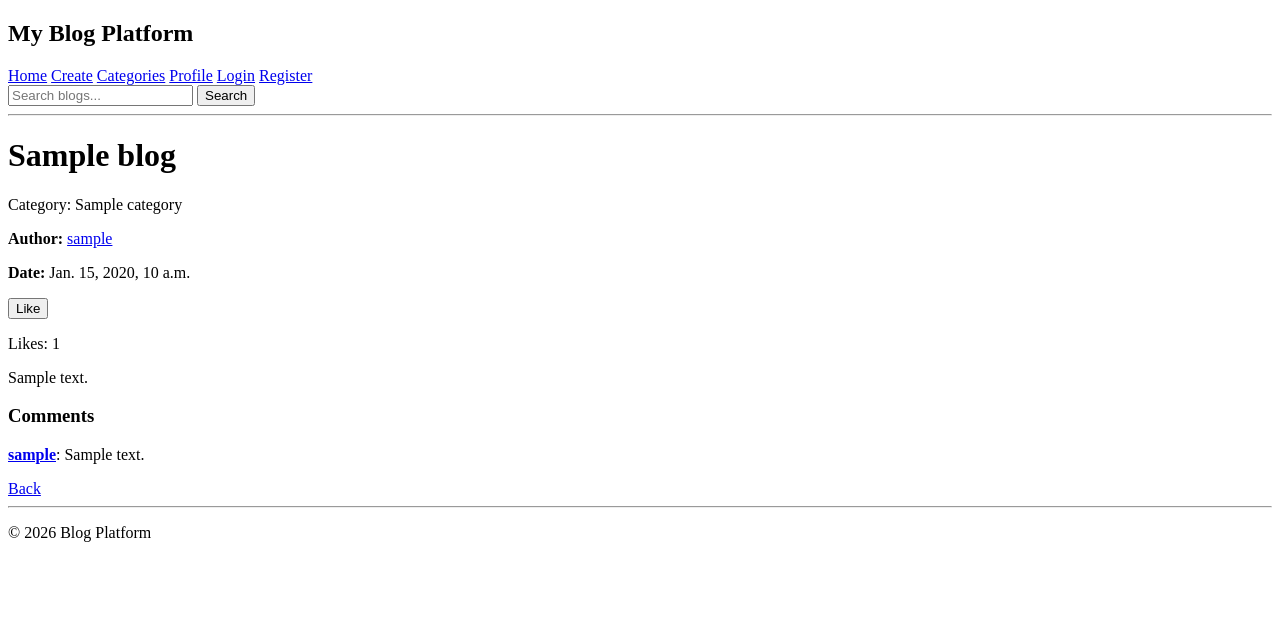
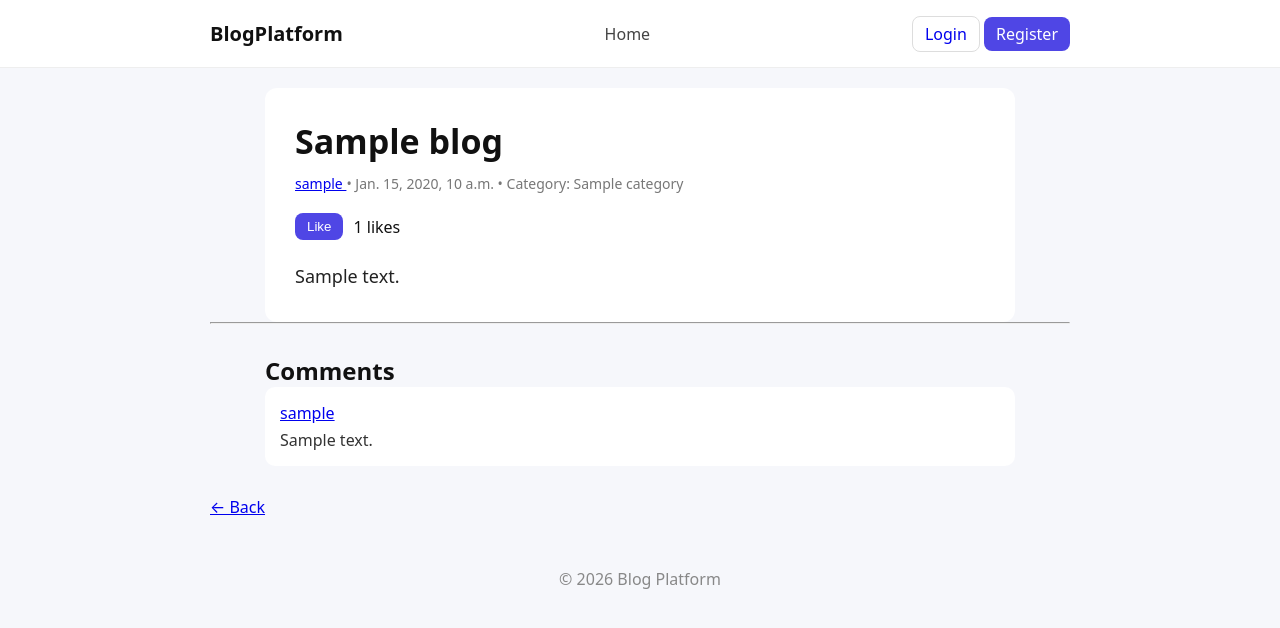
Before and after one commit to Bobur-Boboyev/django-blog-site, a Django app: template templates/blogs/blog_detail.html in a window 1280 px wide. Shown: the top 628 px of the page. Run offline with Django 5.2, Linux system fonts and the light colour scheme; the template is opened without the code that fills it: most values are stand-ins (such as "Sample title", 1, 10 or a date in 2020).

Commit message:
Refactor user profile creation and enhance templates with improved styling and structure
Co-authored-by: Copilot <copilot@github.com>

```diff
--- a/apps/users/views.py
+++ b/apps/users/views.py
@@ -5,6 +5,7 @@ from django.shortcuts import render, redirect
 from django.contrib.auth import login
 
 from apps.core.models import Notification
+from apps.users.models import Profile
 from .forms import ProfileForm, RegisterForm
 
 
@@ -14,6 +15,7 @@ def register_view(request):
         form = RegisterForm(request.POST)
         if form.is_valid():
             user = form.save()
+            Profile.objects.create(user=user)
             login(request, user)
             return redirect('blog-list')
     else:
--- /dev/null
+++ b/static/css/base.css
@@ -0,0 +1,250 @@
+* {
+    margin: 0;
+    padding: 0;
+    box-sizing: border-box;
+}
+
+body {
+    font-family: system-ui, -apple-system, sans-serif;
+    background: #f6f7fb;
+    color: #111;
+}
+
+.container {
+    max-width: 900px;
+    margin: auto;
+    padding: 20px;
+}
+
+.navbar {
+    background: white;
+    border-bottom: 1px solid #eee;
+}
+
+.nav-wrapper {
+    display: flex;
+    justify-content: space-between;
+    align-items: center;
+}
+
+.logo {
+    font-weight: bold;
+    font-size: 20px;
+    text-decoration: none;
+    color: #111;
+}
+
+.nav-links a {
+    margin: 0 10px;
+    text-decoration: none;
+    color: #444;
+}
+
+.btn {
+    padding: 6px 12px;
+    border-radius: 8px;
+    border: 1px solid #ddd;
+    text-decoration: none;
+    cursor: pointer;
+    background: white;
+}
+
+.btn-primary {
+    background: #4f46e5;
+    color: white;
+    border: none;
+}
+
+.btn-danger {
+    background: #ef4444;
+    color: white;
+    border: none;
+}
+
+.card {
+    background: white;
+    padding: 18px;
+    border-radius: 12px;
+    margin-bottom: 15px;
+    box-shadow: 0 2px 10px rgba(0,0,0,0.05);
+}
+
+.card h2 {
+    margin-bottom: 6px;
+}
+
+.card a {
+    text-decoration: none;
+    color: #111;
+}
+
+.card a:hover {
+    color: #4f46e5;
+}
+
+.card p {
+    color: #555;
+    line-height: 1.6;
+}
+
+.footer {
+    text-align: center;
+    padding: 30px;
+    color: #888;
+}
+
+.article {
+    max-width: 750px;
+    margin: auto;
+    background: white;
+    padding: 30px;
+    border-radius: 12px;
+}
+
+.article-title {
+    font-size: 34px;
+    margin-bottom: 10px;
+}
+
+.article-meta {
+    color: #777;
+    font-size: 14px;
+    margin-bottom: 20px;
+}
+
+.article-actions {
+    display: flex;
+    gap: 10px;
+    align-items: center;
+    margin-bottom: 20px;
+    flex-wrap: wrap;
+}
+
+.article-content {
+    font-size: 18px;
+    line-height: 1.8;
+    color: #222;
+}
+
+.comments {
+    max-width: 750px;
+    margin: 30px auto;
+}
+
+.comment {
+    background: #fff;
+    padding: 15px;
+    border-radius: 10px;
+    margin-bottom: 10px;
+}
+
+.comment-body {
+    margin-top: 5px;
+    color: #333;
+}
+
+.comment-form textarea {
+    width: 100%;
+    height: 80px;
+    padding: 10px;
+    margin-top: 10px;
+}
+
+.profile {
+    display: flex;
+    gap: 30px;
+    max-width: 1000px;
+    margin: auto;
+}
+
+.profile-sidebar {
+    width: 280px;
+    background: white;
+    padding: 20px;
+    border-radius: 12px;
+    height: fit-content;
+}
+
+.avatar {
+    width: 100px;
+    height: 100px;
+    border-radius: 50%;
+    object-fit: cover;
+}
+
+.placeholder {
+    background: #ddd;
+}
+
+.stats {
+    margin: 15px 0;
+    display: flex;
+    justify-content: space-between;
+    font-size: 14px;
+}
+
+.profile-posts {
+    flex: 1;
+}
+
+.card {
+    background: white;
+    padding: 15px;
+    border-radius: 10px;
+    margin-bottom: 15px;
+}
+
+.feed {
+    max-width: 700px;
+    margin: auto;
+}
+
+.page-title {
+    margin-bottom: 20px;
+}
+
+.post-card {
+    background: white;
+    padding: 18px;
+    border-radius: 12px;
+    margin-bottom: 15px;
+    box-shadow: 0 2px 10px rgba(0,0,0,0.05);
+}
+
+.post-header {
+    font-size: 13px;
+    color: #777;
+    margin-bottom: 10px;
+}
+
+.user-link {
+    font-weight: bold;
+    text-decoration: none;
+    color: #333;
+}
+
+.dot {
+    margin: 0 6px;
+}
+
+.post-body h2 {
+    font-size: 20px;
+    margin-bottom: 8px;
+}
+
+.post-body a {
+    text-decoration: none;
+    color: #111;
+}
+
+.post-actions {
+    display: flex;
+    gap: 10px;
+    align-items: center;
+    margin-top: 12px;
+}
+
+.likes {
+    font-size: 14px;
+    color: #666;
+}
--- a/templates/base.html
+++ b/templates/base.html
@@ -1,55 +1,56 @@
+{% load static %}
 <!DOCTYPE html>
 <html lang="en">
 <head>
     <meta charset="UTF-8">
     <title>Django Blog</title>
+    <link rel="stylesheet" href="{% static 'css/base.css' %}">
 </head>
+
 <body>
 
-    <header>
-        <h2>My Blog Platform</h2>
+<header class="navbar">
+    <div class="container nav-wrapper">
 
-        <nav>
+        <a class="logo" href="/">BlogPlatform</a>
+
+        <nav class="nav-links">
             <a href="/">Home</a>
+
             {% if user.is_authenticated %}
                 <a href="/feed/">Feed</a>
                 <a href="/notifications/">Notifications</a>
+                <a href="/categories/">Categories</a>
+                <a href="{% url 'liked-blogs' %}">Liked</a>
+                <a href="{% url 'profile' user.username %}">Profile</a>
             {% endif %}
+        </nav>
 
-            <a href="/create/">Create</a>
-            <a href="/categories/">Categories</a>
-            <a href="{% url 'profile' user.username %}">Profile</a>
+        <div class="auth-section">
+            {% if user.is_authenticated %}
+                <span class="user">Hi, {{ user.username }}</span>
 
-            {% if user.is_authenticated %}
-                <span>Hi, {{ user.username }}</span>
-
-                <form method="POST" action="{% url 'logout' %}" style="display:inline;">
+                <form method="POST" action="{% url 'logout' %}">
                     {% csrf_token %}
-                    <button type="submit">Logout</button>
+                    <button class="btn btn-danger">Logout</button>
                 </form>
 
             {% else %}
-                <a href="/login/">Login</a>
-                <a href="/users/register/">Register</a>
+                <a class="btn" href="/login/">Login</a>
+                <a class="btn btn-primary" href="/users/register/">Register</a>
             {% endif %}
-            <form method="GET" action="/">
-                <input type="text" name="q" placeholder="Search blogs...">
-            <button type="submit">Search</button>
-</form>
-        </nav>
+        </div>
 
-        <hr>
-    </header>
+    </div>
+</header>
 
-    <main>
-        {% block content %}
-        {% endblock content %}
-    </main>
+<main class="container content">
+    {% block content %}{% endblock %}
+</main>
 
-    <footer>
-        <hr>
-        <p>© 2026 Blog Platform</p>
-    </footer>
+<footer class="footer">
+    <p>© 2026 Blog Platform</p>
+</footer>
 
 </body>
 </html>
--- a/templates/blogs/blog_detail.html
+++ b/templates/blogs/blog_detail.html
@@ -2,68 +2,106 @@
 
 {% block content %}
 
-<h1>{{ blog.title }}</h1>
+<article class="article">
+
+    <!-- HEADER -->
+    <header class="article-header">
+
+        <h1 class="article-title">{{ blog.title }}</h1>
+
+        <div class="article-meta">
+            <a href="{% url 'profile' blog.author.username %}">
+                {{ blog.author.username }}
+            </a>
+            •
+            <span>{{ blog.created_at }}</span>
+            •
+            <span>Category: {{ blog.category.name }}</span>
+        </div>
+
+    </header>
+
+    <!-- ACTIONS -->
+    <div class="article-actions">
 
         {% if user == blog.author %}
 
-    <a href="{% url 'blog-edit' blog.id %}">Edit</a>
+            <a class="btn" href="{% url 'blog-edit' blog.id %}">Edit</a>
 
             <form method="POST" action="{% url 'blog-delete' blog.id %}" style="display:inline;">
                 {% csrf_token %}
-        <button type="submit">Delete</button>
+                <button class="btn btn-danger">Delete</button>
             </form>
 
         {% endif %}
-
-<p>Category: {{ blog.category.name }}</p>
-
-<p><b>Author:</b>
-    <a href="{% url 'profile' blog.author.username %}">
-    {{ blog.author.username }}</a>
-</p>
-
-<p><b>Date:</b> {{ blog.created_at }}</p>
 
         <form method="POST" action="{% url 'like-blog' blog.id %}">
             {% csrf_token %}
 
             {% if request.user in blog.likes.all %}
-        <button type="submit">Unlike</button>
+                <button class="btn">Unlike</button>
             {% else %}
-        <button type="submit">Like</button>
+                <button class="btn btn-primary">Like</button>
             {% endif %}
         </form>
 
-<p>Likes: {{ blog.likes.count }}</p>
+        <span class="likes-count">
+            {{ blog.likes.count }} likes
+        </span>
 
-<p>{{ blog.content }}</p>
+    </div>
 
-<h3>Comments</h3>
+    <!-- CONTENT -->
+    <section class="article-content">
+        {{ blog.content }}
+    </section>
+
+</article>
+
+<hr>
+
+<!-- COMMENTS -->
+<section class="comments">
+
+    <h2>Comments</h2>
 
     {% for comment in blog.comments.all %}
-    <p>
-        <b><a href="{% url 'profile' comment.author.username %}">{{ comment.author.username }}</a></b>: {{ comment.content }}
+
+        <div class="comment">
+
+            <div class="comment-header">
+                <a href="{% url 'profile' comment.author.username %}">
+                    {{ comment.author.username }}
+                </a>
+            </div>
+
+            <p class="comment-body">
+                {{ comment.content }}
             </p>
 
             {% if request.user == comment.author %}
                 <form method="POST" action="{% url 'delete-comment' comment.id %}">
                     {% csrf_token %}
-            <button type="submit">Delete</button>
+                    <button class="btn btn-danger btn-sm">Delete</button>
                 </form>
             {% endif %}
 
+        </div>
+
+    {% empty %}
+        <p>No comments yet</p>
     {% endfor %}
 
     {% if user.is_authenticated %}
-
-<form method="POST" action="{% url 'add-comment' blog.id %}">
+        <form method="POST" class="comment-form" action="{% url 'add-comment' blog.id %}">
             {% csrf_token %}
-    <textarea name="content"></textarea>
-    <button type="submit">Add Comment</button>
+            <textarea name="content" placeholder="Write a comment..."></textarea>
+            <button class="btn btn-primary">Send</button>
         </form>
-
     {% endif %}
 
-<a href="/">Back</a>
+</section>
 
-{% endblock content %}
+<a href="/" class="back-link">← Back</a>
+
+{% endblock %}
```
Also changed, not shown: apps/users/signals.py (deleted, +0 -10 lines), templates/blogs/feed.html (+65 -12 lines), templates/users/profile.html (+48 -13 lines). Lines whose indentation alone changed are shown as unchanged.
